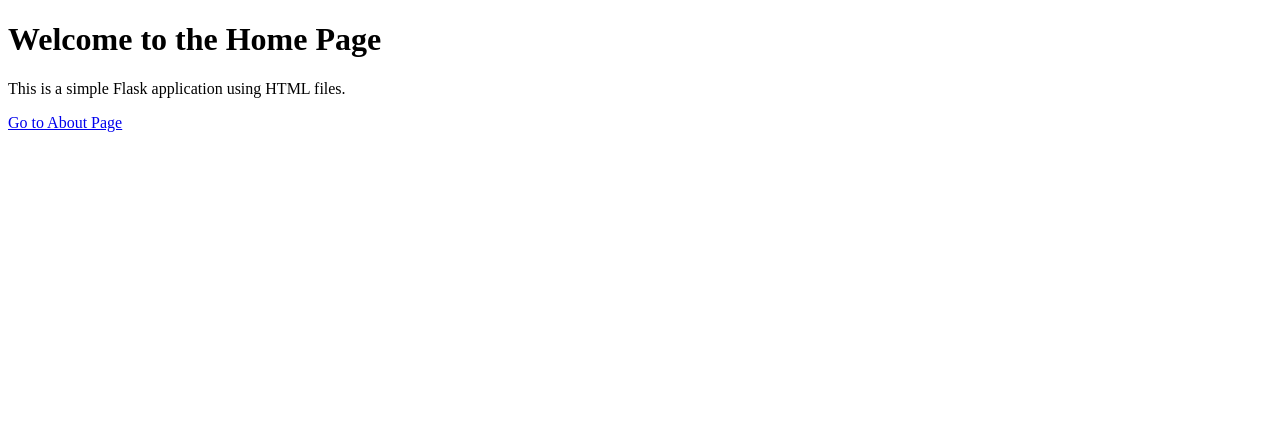
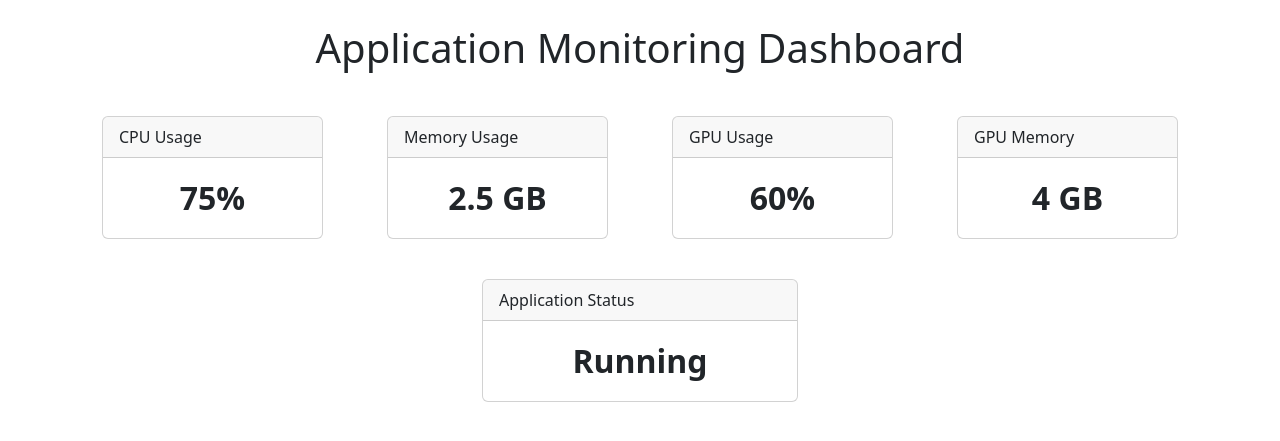
Before and after one commit to GauravKumarBhatt/cloud_app, a Flask app: page / in a window 1280 px wide. Shown: the top 441 px of the page. Run offline with Flask 2, Linux system fonts and the light colour scheme.

Commit message:
fix code and issues

```diff
--- a/app.py
+++ b/app.py
@@ -11,4 +11,4 @@ def about():
     return render_template('about.html')
 
 if __name__ == '__main__':
-    app.run(debug=True)
+    app.run(debug=True, host= '0.0.0.0')
--- a/templates/index.html
+++ b/templates/index.html
@@ -1,11 +1,104 @@
 <!DOCTYPE html>
-<html>
+<html lang="en">
 <head>
-    <title>Home</title>
+    <meta charset="UTF-8">
+    <meta name="viewport" content="width=device-width, initial-scale=1.0">
+    <title>App Monitoring Dashboard</title>
+    <!-- Bootstrap CSS -->
+    <link href="https://cdn.jsdelivr.net/npm/bootstrap@5.3.0-alpha3/dist/css/bootstrap.min.css" rel="stylesheet">
+    <style>
+        .card {
+            margin: 20px;
+        }
+        .metric-value {
+            font-size: 2em;
+            font-weight: bold;
+        }
+    </style>
 </head>
 <body>
-    <h1>Welcome to the Home Page</h1>
-    <p>This is a simple Flask application using HTML files.</p>
-    <a href="/about">Go to About Page</a>
+    <div class="container">
+        <h1 class="text-center my-4">Application Monitoring Dashboard</h1>
+        <div class="row">
+            <!-- CPU Usage -->
+            <div class="col-md-3">
+                <div class="card">
+                    <div class="card-header">
+                        CPU Usage
+                    </div>
+                    <div class="card-body text-center">
+                        <div class="metric-value" id="cpu-usage">75%</div>
+                    </div>
+                </div>
+            </div>
+
+            <!-- Memory Usage -->
+            <div class="col-md-3">
+                <div class="card">
+                    <div class="card-header">
+                        Memory Usage
+                    </div>
+                    <div class="card-body text-center">
+                        <div class="metric-value" id="memory-usage">2.5 GB</div>
+                    </div>
+                </div>
+            </div>
+
+            <!-- GPU Usage -->
+            <div class="col-md-3">
+                <div class="card">
+                    <div class="card-header">
+                        GPU Usage
+                    </div>
+                    <div class="card-body text-center">
+                        <div class="metric-value" id="gpu-usage">60%</div>
+                    </div>
+                </div>
+            </div>
+
+            <!-- GPU Memory -->
+            <div class="col-md-3">
+                <div class="card">
+                    <div class="card-header">
+                        GPU Memory
+                    </div>
+                    <div class="card-body text-center">
+                        <div class="metric-value" id="gpu-memory">4 GB</div>
+                    </div>
+                </div>
+            </div>
+        </div>
+
+        <!-- Application Status -->
+        <div class="row">
+            <div class="col-md-4 offset-md-4">
+                <div class="card">
+                    <div class="card-header">
+                        Application Status
+                    </div>
+                    <div class="card-body text-center">
+                        <div class="metric-value" id="app-status">Running</div>
+                    </div>
+                </div>
+            </div>
+        </div>
+
+        <!-- Add more metrics as needed -->
+    </div>
+
+    <!-- Bootstrap JS and dependencies -->
+    <script src="https://cdn.jsdelivr.net/npm/bootstrap@5.3.0-alpha3/dist/js/bootstrap.bundle.min.js"></script>
+    <script>
+        // You would fetch real-time data here using API calls or WebSockets
+        // Example of updating metrics dynamically (for demonstration only)
+        function updateMetrics() {
+            document.getElementById('cpu-usage').textContent = Math.floor(Math.random() * 100) + '%';
+            document.getElementById('memory-usage').textContent = (Math.random() * 10).toFixed(2) + ' GB';
+            document.getElementById('gpu-usage').textContent = Math.floor(Math.random() * 100) + '%';
+            document.getElementById('gpu-memory').textContent = (Math.random() * 12).toFixed(2) + ' GB';
+        }
+
+        setInterval(updateMetrics, 5000); // Update every 5 seconds
+    </script>
 </body>
 </html>
```
Also changed, not shown: ecr.py (added, +10 -0 lines), templates/about.html (deleted, +0 -11 lines).
